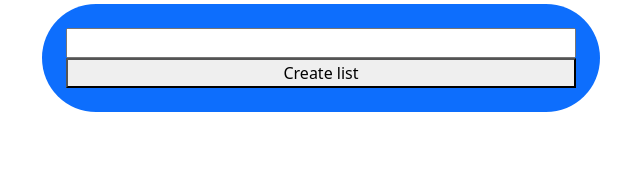
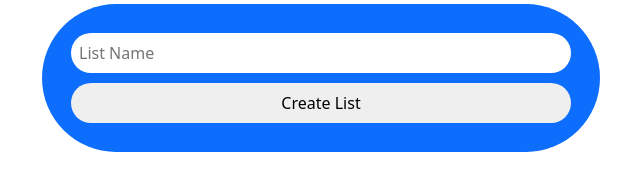
Before and after one commit to Osama-Jeb/todo_list_jebrane, a website: page index.html in a window 1280 px wide. Shown: the whole page, without its empty margins (319-959 px from the left). Drawn offline with nearby package versions, Linux system fonts and the light colour scheme.

Commit message:
header style

```diff
--- a/index.html
+++ b/index.html
@@ -13,8 +13,8 @@
 
     <header class="container d-flex justify-content-center mb-3">
         <div class="create bg-primary rounded-pill mt-1 d-flex flex-column justify-content-center p-4">
-            <input type="text" id="create-list">
-            <button id="add-list">Create list</button>
+            <input type="text" id="create-list" placeholder="List Name" class="rounded-pill p-2">
+            <button id="add-list" class="rounded-pill p-2">Create List</button>
         </div>
     </header>
 
@@ -22,7 +22,6 @@
 
     <main>
         <div class="all-lists d-flex">
-
         </div>
     </main>
 
--- a/public/js/app.js
+++ b/public/js/app.js
@@ -107,9 +107,9 @@ const addTask = (btn) => {
 
                         <button class="icon"><i class="modify fa-solid fa-pen" style="color: #2700df;"></i></button>
 
+                        <button class="icon"><i class="up fa-solid fa-arrow-up" style="color: #000000;"></i></button>
+
                         <button class="icon"><i class="down fa-solid fa-arrow-down" style="color: #000000;"></i></button>
-
-                        <button class="icon"><i class="up fa-solid fa-arrow-up" style="color: #000000;"></i></button>
 
                         <button class="icon"><i class="delete fa-solid fa-trash" style="color: #ff0000;"></i></button>
                         </div>
--- a/src/sass/modules/_header.scss
+++ b/src/sass/modules/_header.scss
@@ -1,5 +1,16 @@
 header{
     .create {
         width: 50%;
+        #create-list{
+            margin: 5px;
+            border: none;
+        }
+        #create-list:focus{
+            outline: none;
+        }
+        #add-list{
+            margin: 5px;
+            border: none;
+        }
     }
 }
```
Also changed, not shown: public/css/app.css, 1 other file.
